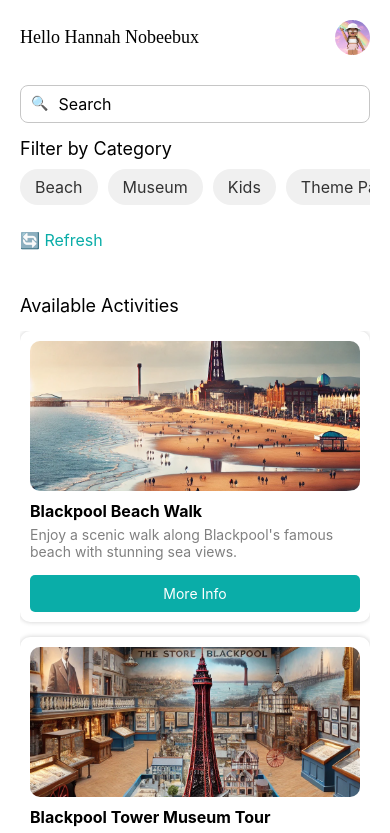
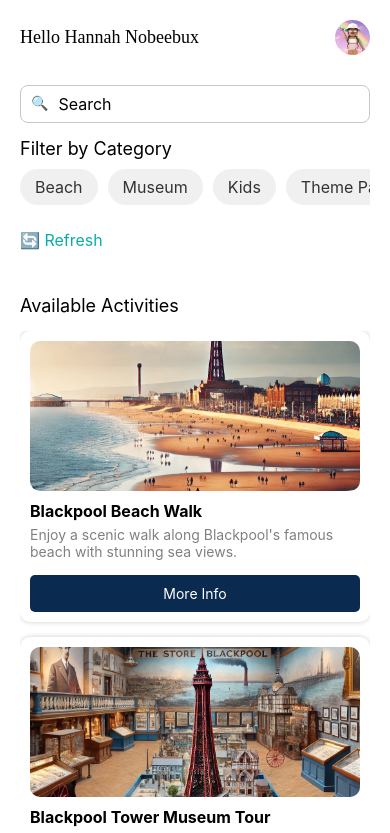
Before and after one commit to hannahnobeebux/bp-tours-app-js, a React Native app: screen /Home in a window 390 px wide. Shown: the top 833 px of the page. Built offline with nearby package versions, Linux system fonts and the light colour scheme.

Commit message:
Amending colours etc

```diff
--- a/src/components/ActivityCard.js
+++ b/src/components/ActivityCard.js
@@ -10,7 +10,7 @@ export default function ActivityCard({ activity }) {
           <Image source={activity.image} style={{ width: '100%', height: 150, borderRadius: 10 }} />
           <Text style={{ fontSize: 16, fontWeight: 'bold', marginTop: 10 }}>{activity.name}</Text>
           <Text style={{ fontSize: 14, color: 'gray', marginVertical: 5 }}>{activity.preview}</Text>
-          <TouchableOpacity onPress={() => navigation.navigate('ActivityDetails', { activity })} style={{ backgroundColor: '#0aada8', padding: 10, borderRadius: 5, marginTop: 10 }}>
+          <TouchableOpacity onPress={() => navigation.navigate('ActivityDetails', { activity })} style={{ backgroundColor: '#0a2a50', padding: 10, borderRadius: 5, marginTop: 10 }}>
             <Text style={{ color: 'white', textAlign: 'center' }}>More Info</Text>
           </TouchableOpacity>
         </View>
--- a/src/components/ActivityDetails.js
+++ b/src/components/ActivityDetails.js
@@ -13,7 +13,7 @@ export default function ActivityDetails({ route, navigation }) {
       <Text style={{ fontSize: 16, fontWeight: 'bold' }}>Location: {activity.details.location}</Text>
       <Text style={{ fontSize: 16, fontWeight: 'bold' }}>Price: {activity.details.price}</Text>
       <Text style={{ fontSize: 16, fontWeight: 'bold' }}>Age Group: {activity.details.age_group}</Text>
-      <TouchableOpacity onPress={() => alert('Booking confirmed!')} style={{ backgroundColor: '#0aada8', padding: 15, borderRadius: 5, marginTop: 20 }}>
+      <TouchableOpacity onPress={() => alert('Booking confirmed!')} style={{ backgroundColor: '#0a2a50', padding: 15, borderRadius: 5, marginTop: 20 }}>
         <Text style={{ color: 'white', textAlign: 'center', fontSize: 18 }}>Book Activity</Text>
       </TouchableOpacity>
       <TouchableOpacity onPress={() => navigation.goBack()} style={{ color: '#0aada8', padding: 15, borderRadius: 5, marginTop: 10 }}>
--- a/src/screens/HomeScreen.js
+++ b/src/screens/HomeScreen.js
@@ -93,7 +93,7 @@ export default function HomeScreen({navigation}) {
                                 key={category}
                                 onPress={() => setSelectedCategory(category)}
                                 style={{
-                                    backgroundColor: selectedCategory === category ? '#0aada8' : '#f0f0f0',
+                                    backgroundColor: selectedCategory === category ? '#0960c8' : '#f0f0f0',
                                     paddingVertical: 8,
                                     paddingHorizontal: 15,
                                     marginRight: 10,
--- a/src/screens/OnboardingScreen.js
+++ b/src/screens/OnboardingScreen.js
@@ -14,7 +14,7 @@ const OnboardingScreen = ({navigation})=>{
     return (
         <SafeAreaView style={{flex:1,justifyContent:'center',alignItems:'center'}}>
             <View style={{flex:1,justifyContent:'center',alignItems:'center'}}>
-                <Text style={{fontSize:30,fontWeight:'bold',color:"#17348e"}}>Welcome to BP Tours!</Text>
+                <Text style={{fontSize:30,fontWeight:'bold',color:"#17348e"}}>Welcome to BP Tours</Text>
                 <TouchableOpacity
                 onPress={() => navigation.navigate('Home')}
                 style={{backgroundColor:"#17348e",padding:10,width:'90%',borderRadius:5,flexDirection:'row',justifyContent:'space-between',alignItems:'center'}}>
```
